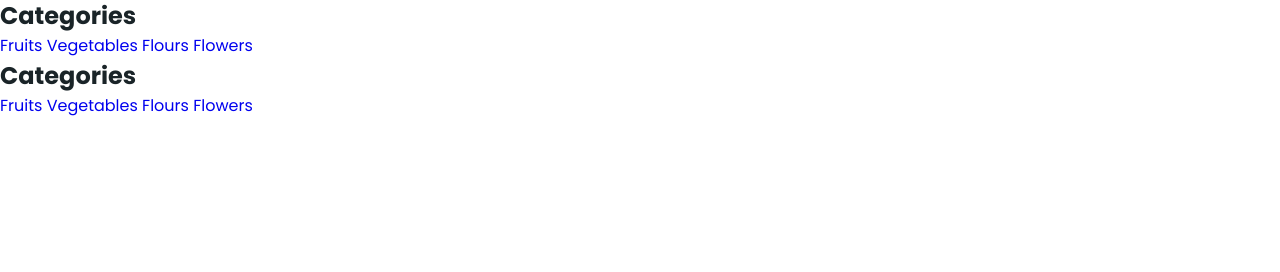
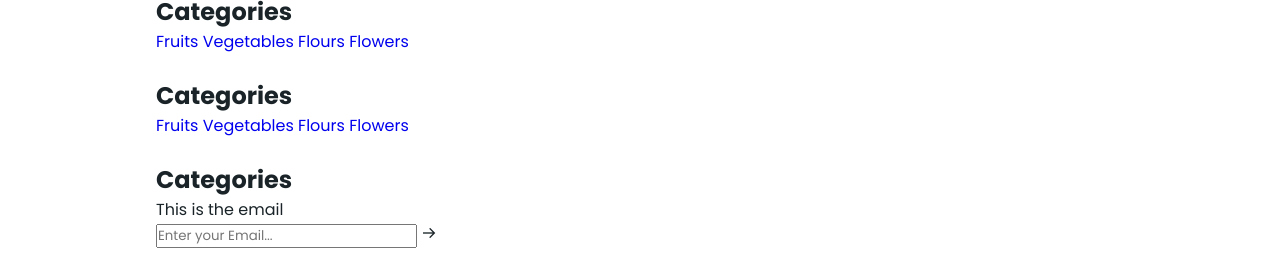
Before and after one commit to liflamary/ECommerce-Fruit-and-Vegetable-Website, a plain HTML site: page index.html in a window 1280 px wide. Shown: the part 3069-3341 px from the top of the page. Before the commit the page ends 3211 px from the top, so only its background shows below. Drawn offline with nearby package versions, Linux system fonts and the light colour scheme; files whose address does not match are found by name.

Commit message:
Add files via upload

```diff
--- a/index.html
+++ b/index.html
@@ -281,10 +281,11 @@
         </div>
         <div class="footer-box">
             <h2>Categories</h2>
-            <a href="#">Fruits</a>
-            <a href="#">Vegetables</a>
-            <a href="#">Flours</a>
-            <a href="#">Flowers</a>
+            <p>This is the email</p>
+            <form action="">
+                <input type="email" id="" name="" placeholder="Enter your Email...">
+                <i class="bx bx-arrow-back bx-rotate-180"></i>
+            </form>
         </div>
     </section>
     <script src="https://unpkg.com/swiper/swiper-bundle.min.js"></script>
--- a/style.css
+++ b/style.css
@@ -394,3 +394,11 @@ display:block;
     font-size:1rem;
     font-weight:600;
 }
+.footer{
+    max-width:968px;
+    margin-left:auto;
+    margin-right:auto;
+    gap:1.5rem;
+    display:grid;
+    margin-top:2rem;
+}
```
